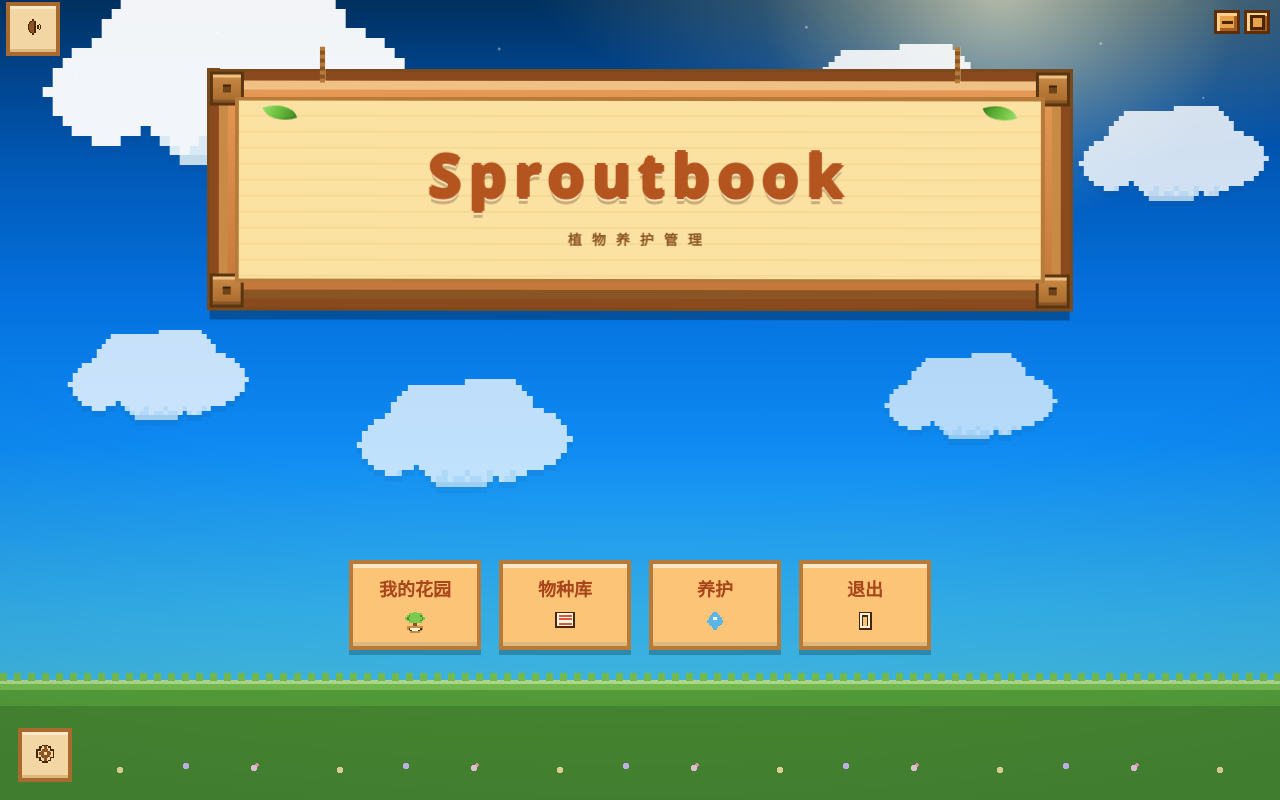
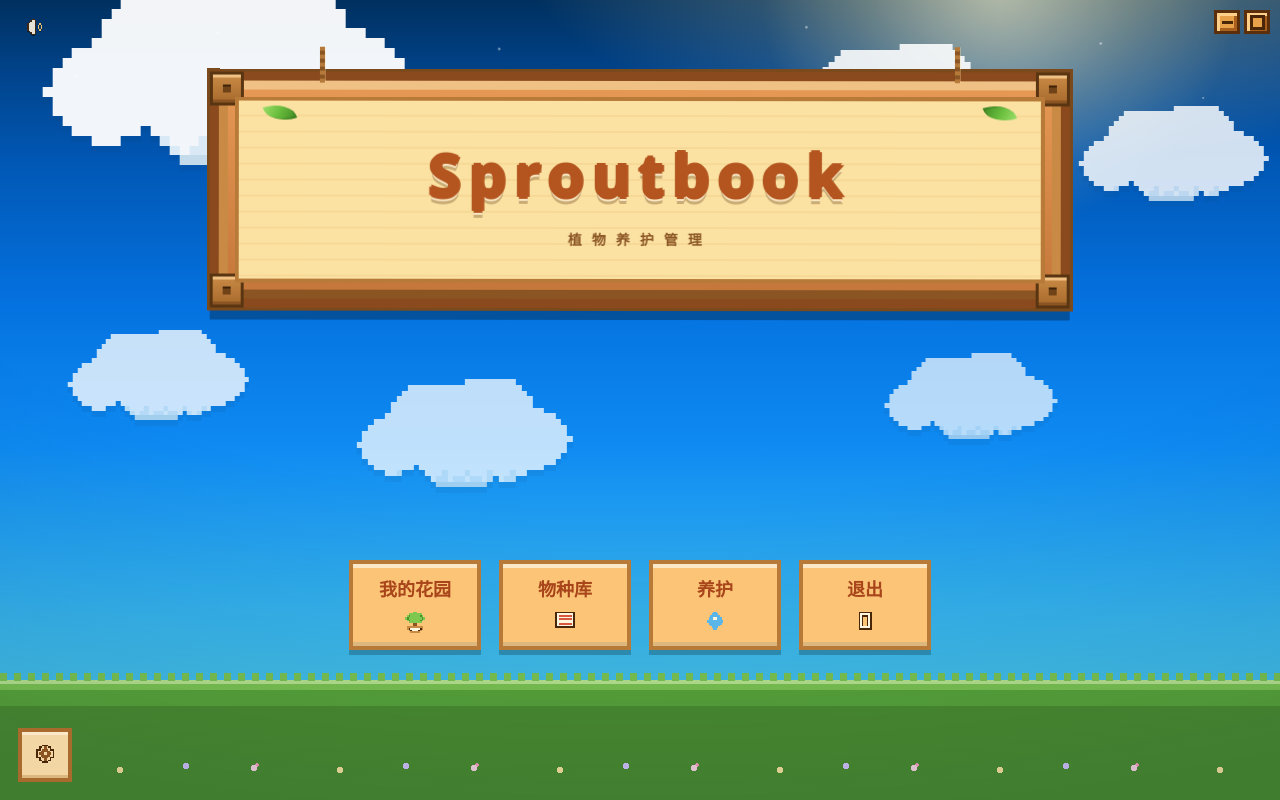
Before and after one commit to erha2777/sproutbook, a React (Vite) app in the folder src/renderer/: page /#/home in a window 1280 px wide. Built offline with nearby package versions, Linux system fonts and the light colour scheme.

Commit message:
style(ui): 左上角声音按钮改成扁平 HUD 图标
- 去掉木框/底色/阴影，32x32 只留图标，悬停才加淡投影
- 喇叭改浅色喇叭体 + 深棕描边，压在深色树影上也看得清
- 静音态同步改浅色 + 红叉

```diff
--- a/package.json
+++ b/package.json
@@ -1,7 +1,7 @@
 {
   "name": "sproutbook",
   "productName": "Sproutbook",
-  "version": "1.33.0",
+  "version": "1.33.1",
   "description": "像素风植物养护管理应用 / A pixel-art plant care manager",
   "main": "./out/main/index.js",
   "author": "Sproutbook contributors",
--- a/src/renderer/src/App.tsx
+++ b/src/renderer/src/App.tsx
@@ -402,7 +402,7 @@ function Shell(): ReactNode {
       aria-label={soundOn ? '关闭声音' : '开启声音'}
       onClick={toggleSound}
     >
-      <PixelIcon name={soundOn ? 'sound' : 'mute'} size={22} />
+      <PixelIcon name={soundOn ? 'sound' : 'mute'} size={24} />
     </button>
   )
 
--- a/src/renderer/src/components/PixelIcon.tsx
+++ b/src/renderer/src/components/PixelIcon.tsx
@@ -257,19 +257,19 @@ const ICONS: Record<string, string[]> = {
     '................',
     '................'
   ],
-  // 喇叭开：喇叭体用深木色（O），声波用描边色（k）—— 用 o/y 在米黄底上会糊成一团
+  // 喇叭开：浅色喇叭体 + 深棕描边 —— 挂在背景上（左上角 HUD、雪地、树影）都看得清
   sound: [
     '................',
     '.......kk.......',
-    '......kOOk......',
-    '.....kOOOk......',
-    '....kOOOOk..k...',
-    '....kOOOOk.k.k..',
-    '....kOOOOk.k.k..',
-    '....kOOOOk.k.k..',
-    '....kOOOOk..k...',
-    '.....kOOOk......',
-    '......kOOk......',
+    '......kwwk......',
+    '.....kwwwk......',
+    '....kwwwwk..y...',
+    '....kwwwwk.y.y..',
+    '....kwwwwk.y.y..',
+    '....kwwwwk.y.y..',
+    '....kwwwwk..y...',
+    '.....kwwwk......',
+    '......kwwk......',
     '.......kk.......',
     '................',
     '................',
@@ -282,15 +282,15 @@ const ICONS: Record<string, string[]> = {
   mute: [
     '................',
     '.......kk.......',
-    '......kOOk......',
-    '.....kOOOk......',
-    '....kOOOOk......',
-    '....kOOOOk.r.r..',
-    '....kOOOOk..r...',
-    '....kOOOOk.r.r..',
-    '....kOOOOk......',
-    '.....kOOOk......',
-    '......kOOk......',
+    '......kwwk......',
+    '.....kwwwk......',
+    '....kwwwwk......',
+    '....kwwwwk.r.r..',
+    '....kwwwwk..r...',
+    '....kwwwwk.r.r..',
+    '....kwwwwk......',
+    '.....kwwwk......',
+    '......kwwk......',
     '.......kk.......',
     '................',
     '................',
--- a/src/renderer/src/theme.css
+++ b/src/renderer/src/theme.css
@@ -1121,16 +1121,40 @@ img {
 }
 
 /* 设置是低频入口：左下角齿轮，和参考图一致 */
-/* 全局声音开关：固定在窗口左上角，和右上角的最小化/最大化对称 */
-.global-sound {
+/*
+ * 全局声音开关：固定在窗口左上角。
+ *
+ * 样式走「游戏 HUD 那种直接贴在画面上的小图标」，不套木牌 ——
+ * 木框在左上角太抢眼，参考图里的 HUD 图标就是扁平的一个字形。
+ */
+.global-sound,
+html.tex-button .home-gear.global-sound {
   position: fixed;
-  left: 6px;
-  top: 2px;
-  width: 44px;
-  height: 44px;
+  left: 8px;
+  top: 6px;
+  width: 32px;
+  height: 32px;
+  padding: 0;
   z-index: 46;
+  border: 0;
+  border-image: none;
+  background: transparent;
+  box-shadow: none;
+  image-rendering: pixelated;
+  opacity: 0.9;
   /* 压在标题栏的拖拽带上，必须显式声明可点 */
   -webkit-app-region: no-drag;
+}
+.global-sound:hover,
+html.tex-button .home-gear.global-sound:hover {
+  opacity: 1;
+  filter: drop-shadow(0 0 3px rgba(0, 0, 0, 0.55));
+}
+.global-sound svg {
+  filter: drop-shadow(0 1px 0 rgba(0, 0, 0, 0.45));
+}
+.global-sound:active {
+  transform: translateY(1px);
 }
 .home-gear {
   position: absolute;
@@ -2909,16 +2933,40 @@ img {
     0 7px 0 rgba(0, 0, 0, 0.22);
 }
 
-/* 全局声音开关：固定在窗口左上角，和右上角的最小化/最大化对称 */
-.global-sound {
+/*
+ * 全局声音开关：固定在窗口左上角。
+ *
+ * 样式走「游戏 HUD 那种直接贴在画面上的小图标」，不套木牌 ——
+ * 木框在左上角太抢眼，参考图里的 HUD 图标就是扁平的一个字形。
+ */
+.global-sound,
+html.tex-button .home-gear.global-sound {
   position: fixed;
   left: 6px;
   top: 2px;
-  width: 44px;
-  height: 44px;
+  width: 30px;
+  height: 30px;
+  padding: 0;
   z-index: 46;
+  border: 0;
+  border-image: none;
+  background: transparent;
+  box-shadow: none;
+  image-rendering: pixelated;
+  opacity: 0.9;
   /* 压在标题栏的拖拽带上，必须显式声明可点 */
   -webkit-app-region: no-drag;
+}
+.global-sound:hover,
+html.tex-button .home-gear.global-sound:hover {
+  opacity: 1;
+  filter: drop-shadow(0 0 3px rgba(0, 0, 0, 0.55));
+}
+.global-sound svg {
+  filter: drop-shadow(0 1px 0 rgba(0, 0, 0, 0.45));
+}
+.global-sound:active {
+  transform: translateY(1px);
 }
 .home-gear {
   transition:
@@ -3150,16 +3198,40 @@ img {
   display: block;
   image-rendering: pixelated;
 }
-/* 全局声音开关：固定在窗口左上角，和右上角的最小化/最大化对称 */
-.global-sound {
+/*
+ * 全局声音开关：固定在窗口左上角。
+ *
+ * 样式走「游戏 HUD 那种直接贴在画面上的小图标」，不套木牌 ——
+ * 木框在左上角太抢眼，参考图里的 HUD 图标就是扁平的一个字形。
+ */
+.global-sound,
+html.tex-button .home-gear.global-sound {
   position: fixed;
   left: 6px;
   top: 2px;
-  width: 44px;
-  height: 44px;
+  width: 30px;
+  height: 30px;
+  padding: 0;
   z-index: 46;
+  border: 0;
+  border-image: none;
+  background: transparent;
+  box-shadow: none;
+  image-rendering: pixelated;
+  opacity: 0.9;
   /* 压在标题栏的拖拽带上，必须显式声明可点 */
   -webkit-app-region: no-drag;
+}
+.global-sound:hover,
+html.tex-button .home-gear.global-sound:hover {
+  opacity: 1;
+  filter: drop-shadow(0 0 3px rgba(0, 0, 0, 0.55));
+}
+.global-sound svg {
+  filter: drop-shadow(0 1px 0 rgba(0, 0, 0, 0.45));
+}
+.global-sound:active {
+  transform: translateY(1px);
 }
 .home-gear {
   display: flex;
@@ -3513,16 +3585,40 @@ html.tex-button .back-btn {
   box-shadow: none;
   image-rendering: pixelated;
 }
-html.tex-button /* 全局声音开关：固定在窗口左上角，和右上角的最小化/最大化对称 */
-.global-sound {
+html.tex-button /*
+ * 全局声音开关：固定在窗口左上角。
+ *
+ * 样式走「游戏 HUD 那种直接贴在画面上的小图标」，不套木牌 ——
+ * 木框在左上角太抢眼，参考图里的 HUD 图标就是扁平的一个字形。
+ */
+.global-sound,
+html.tex-button .home-gear.global-sound {
   position: fixed;
   left: 6px;
   top: 2px;
-  width: 44px;
-  height: 44px;
+  width: 30px;
+  height: 30px;
+  padding: 0;
   z-index: 46;
+  border: 0;
+  border-image: none;
+  background: transparent;
+  box-shadow: none;
+  image-rendering: pixelated;
+  opacity: 0.9;
   /* 压在标题栏的拖拽带上，必须显式声明可点 */
   -webkit-app-region: no-drag;
+}
+.global-sound:hover,
+html.tex-button .home-gear.global-sound:hover {
+  opacity: 1;
+  filter: drop-shadow(0 0 3px rgba(0, 0, 0, 0.55));
+}
+.global-sound svg {
+  filter: drop-shadow(0 1px 0 rgba(0, 0, 0, 0.45));
+}
+.global-sound:active {
+  transform: translateY(1px);
 }
 .home-gear {
   width: 54px;
```
Also changed, not shown: 1 other file (tests, documents, lock files or other folders).
